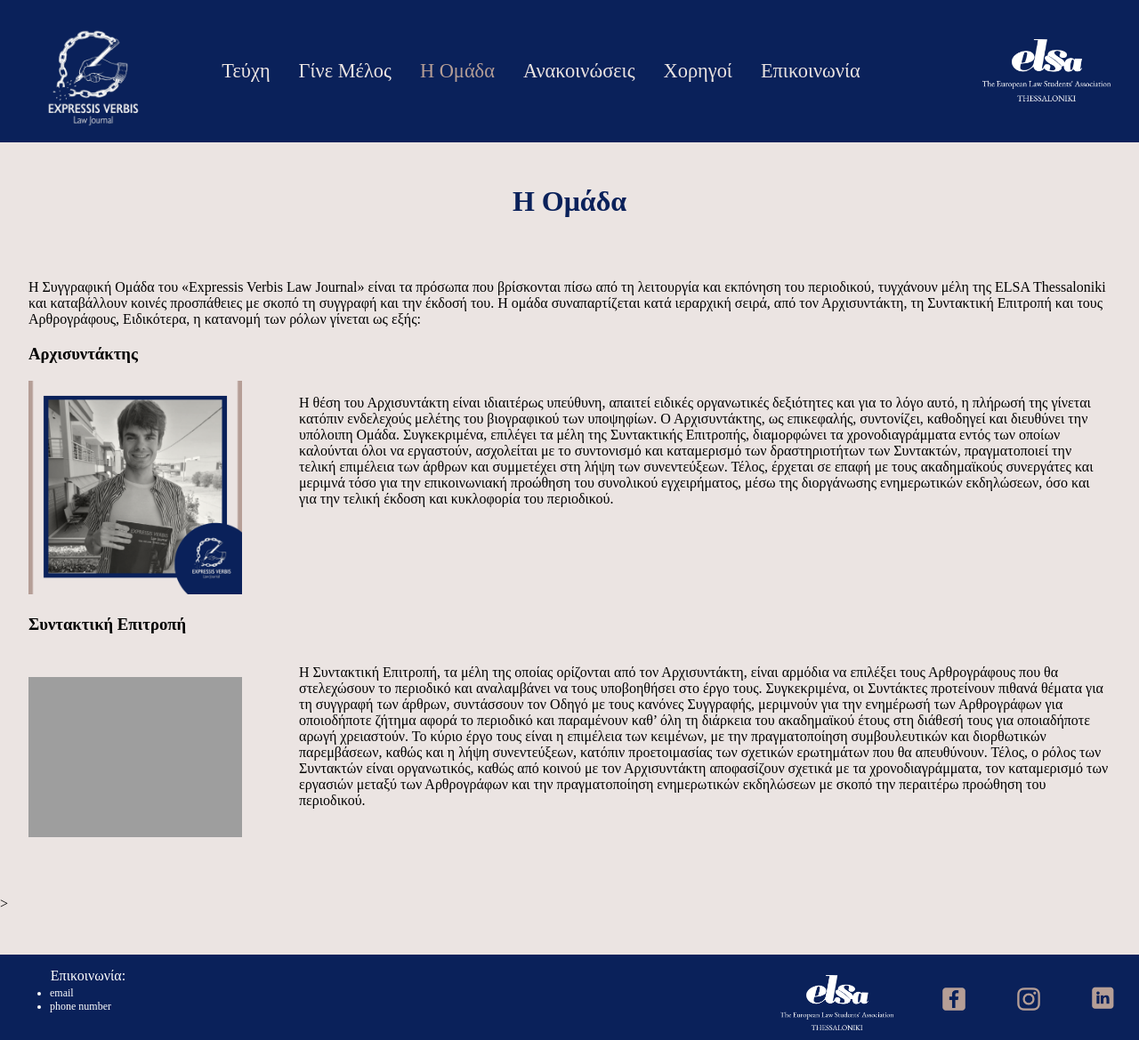
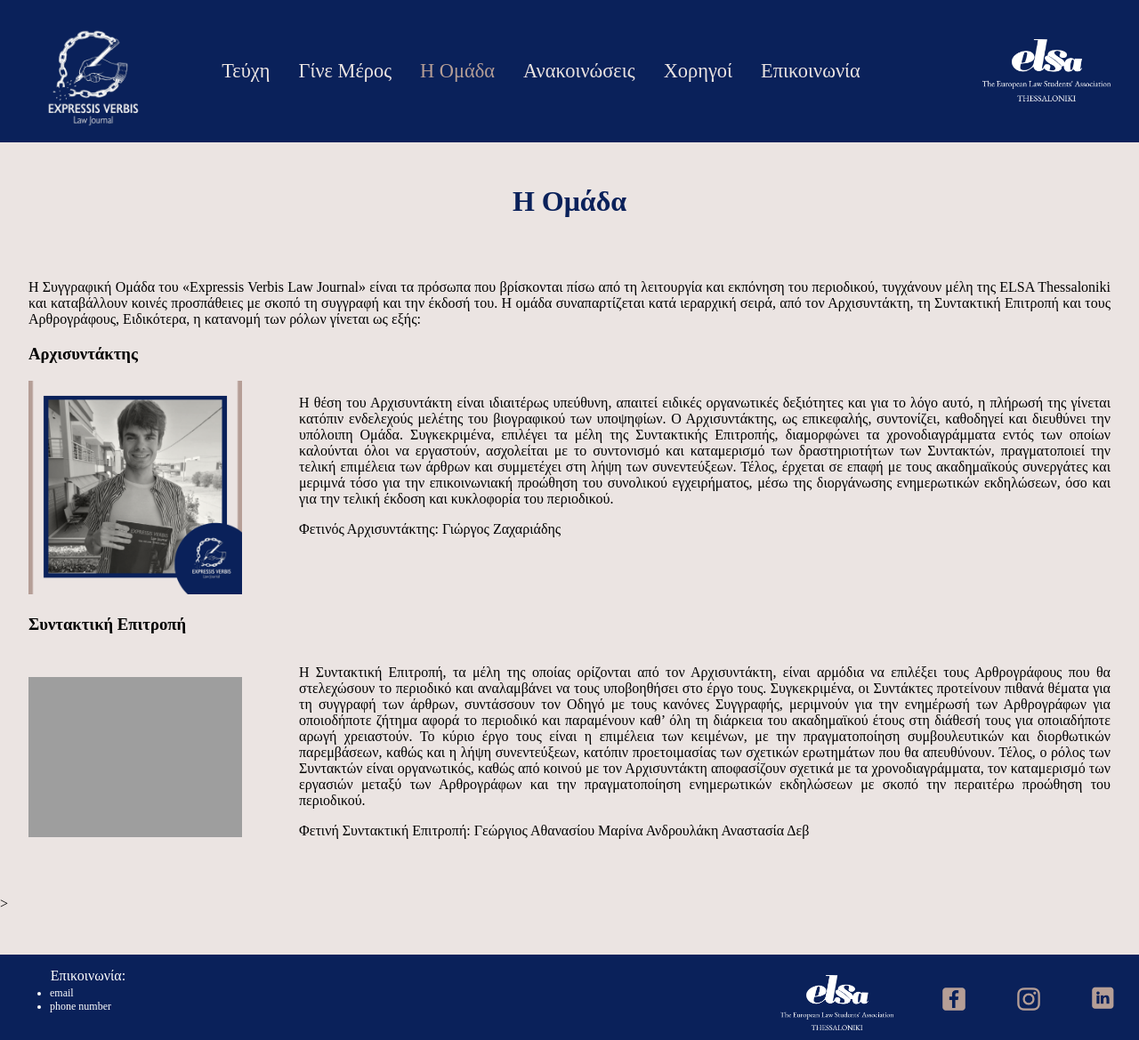
Before and after one commit to G-Papad/ExpressisVerbisLawJournalSite, a Django app: page /team in a window 1280 px wide. Shown: the whole page at 89% size. Run offline with Django 4.2, Linux system fonts and the light colour scheme; data comes from the database, SQL or seed files in the repository; both versions use the stored data as it was after the commit; grey boxes are pictures that could not be loaded.

Commit message:
alingment

```diff
--- a/expressisverbis/ExpressisVerbisApp/static/css/announcements_style.css
+++ b/expressisverbis/ExpressisVerbisApp/static/css/announcements_style.css
@@ -53,6 +53,7 @@
   font-size: 1.2rem;
   margin: 1rem;
   word-wrap: normal;
+  text-align: justify;
 }
 
 @media (max-width:600px){
--- a/expressisverbis/ExpressisVerbisApp/static/css/main_style.css
+++ b/expressisverbis/ExpressisVerbisApp/static/css/main_style.css
@@ -17,6 +17,7 @@
     /* width: fit-content; */
     font-size: 18px;
     font-family: 'Times New Roman', Times, serif;
+    text-align: justify;
 }
 
 .latest-issue-container{
--- a/expressisverbis/ExpressisVerbisApp/templates/members.html
+++ b/expressisverbis/ExpressisVerbisApp/templates/members.html
@@ -7,7 +7,7 @@
     <div class="split-container">
         <div class="mem-container-left col-5">
             <h2>Γίνε Αρθογράφος</h2>
-            <p>Lorem ipsum dolor sit amet, consectetur adipiscing elit. Curabitur vehicula velit ut fermentum suscipit. Mauris molestie nisi sed turpis bibendum, sed mollis ex consectetur. Cras consequat erat eget enim egestas, dignissim gravida nisi volutpat. Aliquam non dui velit. Vestibulum ante ipsum primis in faucibus orci luctus et ultrices posuere cubilia curae; Aenean eget posuere leo. Quisque euismod venenatis sem, at dapibus tortor consectetur id. Duis eleifend risus diam, eu luctus odio ullamcorper a. Maecenas et massa ipsum. Mauris porta aliquam ipsum feugiat imperdiet. Lorem ipsum dolor sit amet, consectetur adipiscing elit. Donec cursus dui turpis, ut malesuada neque dapibus a. Suspendisse diam magna, facilisis quis hendrerit vulputate, malesuada eu dolor.
+            <p style="text-align: justify;">Lorem ipsum dolor sit amet, consectetur adipiscing elit. Curabitur vehicula velit ut fermentum suscipit. Mauris molestie nisi sed turpis bibendum, sed mollis ex consectetur. Cras consequat erat eget enim egestas, dignissim gravida nisi volutpat. Aliquam non dui velit. Vestibulum ante ipsum primis in faucibus orci luctus et ultrices posuere cubilia curae; Aenean eget posuere leo. Quisque euismod venenatis sem, at dapibus tortor consectetur id. Duis eleifend risus diam, eu luctus odio ullamcorper a. Maecenas et massa ipsum. Mauris porta aliquam ipsum feugiat imperdiet. Lorem ipsum dolor sit amet, consectetur adipiscing elit. Donec cursus dui turpis, ut malesuada neque dapibus a. Suspendisse diam magna, facilisis quis hendrerit vulputate, malesuada eu dolor.
 
                 Cras volutpat blandit suscipit. Proin a luctus libero, eu placerat diam. In eget odio ligula. Nullam efficitur dictum vehicula. Aenean convallis leo a tempor vulputate. Nunc pellentesque velit tristique diam tincidunt, eu efficitur massa gravida. Suspendisse dui tortor, lacinia et aliquam sed, pellentesque vel enim. Nunc blandit odio vitae tortor auctor efficitur eu non magna. Vivamus non mi pulvinar, egestas massa a, vulputate magna. Nulla eget magna nec enim sollicitudin aliquet. Donec sagittis tempor enim, eu semper erat eleifend non. Aenean a bibendum turpis, vitae blandit ipsum. Duis faucibus justo porta interdum tristique. Etiam feugiat neque nec bibendum rutrum. Curabitur pellentesque ex arcu, vitae vestibulum risus tempus sit amet.
 
@@ -19,7 +19,7 @@
         </div>
         <div class="mem-container-right col-5">
             <h2>Γίνε Μέρος</h2>
-            <p>Lorem ipsum dolor sit amet, consectetur adipiscing elit. Curabitur vehicula velit ut fermentum suscipit. Mauris molestie nisi sed turpis bibendum, sed mollis ex consectetur. Cras consequat erat eget enim egestas, dignissim gravida nisi volutpat. Aliquam non dui velit. Vestibulum ante ipsum primis in faucibus orci luctus et ultrices posuere cubilia curae; Aenean eget posuere leo. Quisque euismod venenatis sem, at dapibus tortor consectetur id. Duis eleifend risus diam, eu luctus odio ullamcorper a. Maecenas et massa ipsum. Mauris porta aliquam ipsum feugiat imperdiet. Lorem ipsum dolor sit amet, consectetur adipiscing elit. Donec cursus dui turpis, ut malesuada neque dapibus a. Suspendisse diam magna, facilisis quis hendrerit vulputate, malesuada eu dolor.
+            <p style="text-align: justify;">Lorem ipsum dolor sit amet, consectetur adipiscing elit. Curabitur vehicula velit ut fermentum suscipit. Mauris molestie nisi sed turpis bibendum, sed mollis ex consectetur. Cras consequat erat eget enim egestas, dignissim gravida nisi volutpat. Aliquam non dui velit. Vestibulum ante ipsum primis in faucibus orci luctus et ultrices posuere cubilia curae; Aenean eget posuere leo. Quisque euismod venenatis sem, at dapibus tortor consectetur id. Duis eleifend risus diam, eu luctus odio ullamcorper a. Maecenas et massa ipsum. Mauris porta aliquam ipsum feugiat imperdiet. Lorem ipsum dolor sit amet, consectetur adipiscing elit. Donec cursus dui turpis, ut malesuada neque dapibus a. Suspendisse diam magna, facilisis quis hendrerit vulputate, malesuada eu dolor.
 
                 Cras volutpat blandit suscipit. Proin a luctus libero, eu placerat diam. In eget odio ligula. Nullam efficitur dictum vehicula. Aenean convallis leo a tempor vulputate. Nunc pellentesque velit tristique diam tincidunt, eu efficitur massa gravida. Suspendisse dui tortor, lacinia et aliquam sed, pellentesque vel enim. Nunc blandit odio vitae tortor auctor efficitur eu non magna. Vivamus non mi pulvinar, egestas massa a, vulputate magna. Nulla eget magna nec enim sollicitudin aliquet. Donec sagittis tempor enim, eu semper erat eleifend non. Aenean a bibendum turpis, vitae blandit ipsum. Duis faucibus justo porta interdum tristique. Etiam feugiat neque nec bibendum rutrum. Curabitur pellentesque ex arcu, vitae vestibulum risus tempus sit amet.
 
--- a/expressisverbis/ExpressisVerbisApp/templates/nav.html
+++ b/expressisverbis/ExpressisVerbisApp/templates/nav.html
@@ -13,7 +13,7 @@
     <div class="navbar-links">
       <ul>
         <li><a href="/issues">Τεύχη</a></li>
-        <li><a href="/members">Γίνε Μέλος</a></li>
+        <li><a href="/members">Γίνε Μέρος</a></li>
         <li><a href="/team">Η Ομάδα</a></li>
         <li><a href="/announcements">Ανακοινώσεις</a></li>
         <li><a href="/sponsors">Χορηγοί</a></li>
--- a/expressisverbis/ExpressisVerbisApp/templates/team.html
+++ b/expressisverbis/ExpressisVerbisApp/templates/team.html
@@ -4,7 +4,7 @@
 {%block content%}
 <h1 class="category-title">Η Ομάδα</h1>
 <div class="team-container">
-    <p>Η  Συγγραφική Ομάδα του «Expressis Verbis Law Journal» είναι τα πρόσωπα που βρίσκονται πίσω από τη λειτουργία και εκπόνηση του περιοδικού, τυγχάνουν μέλη της ELSA Thessaloniki και καταβάλλουν κοινές προσπάθειες με σκοπό τη συγγραφή και την έκδοσή του. Η ομάδα συναπαρτίζεται κατά ιεραρχική σειρά, από τον Αρχισυντάκτη, τη Συντακτική Επιτροπή και τους Αρθρογράφους, Ειδικότερα, η κατανομή των ρόλων γίνεται ως εξής:</p>
+    <p style="text-align: justify;">Η  Συγγραφική Ομάδα του «Expressis Verbis Law Journal» είναι τα πρόσωπα που βρίσκονται πίσω από τη λειτουργία και εκπόνηση του περιοδικού, τυγχάνουν μέλη της ELSA Thessaloniki και καταβάλλουν κοινές προσπάθειες με σκοπό τη συγγραφή και την έκδοσή του. Η ομάδα συναπαρτίζεται κατά ιεραρχική σειρά, από τον Αρχισυντάκτη, τη Συντακτική Επιτροπή και τους Αρθρογράφους, Ειδικότερα, η κατανομή των ρόλων γίνεται ως εξής:</p>
     {% for member in team %}
     <h3>{{member.rank}}</h3>
     <div class="team-member">
@@ -12,7 +12,13 @@
             <img src="{{ member.photo.url}}" alt="member photo" width=100% class='cover-photo'>
         </div>
         <div class="col-9">
-        <p>{{ member.description }}</p>
+        <p style="text-align: justify;">{{ member.description }}</p>
+        {% if member.rank == "Αρχισυντάκτης" %}
+        <p >Φετινός Αρχισυντάκτης: {{ member.name }}</p>
+        {% endif %}
+        {% if member.rank == "Συντακτική Επιτροπή" %}
+            <p>Φετινή Συντακτική Επιτροπή: {{member.name}}</p>
+        {% endif %}
         </div>
     </div>
     {% endfor %}
--- a/expressisverbis/ExpressisVerbisApp/urls.py
+++ b/expressisverbis/ExpressisVerbisApp/urls.py
@@ -11,7 +11,7 @@ urlpatterns = [
     path('members', views.members, name='members'),
     path('contact', views.contact, name='contact'),
     path('team', views.team, name='team'),
-    path('sponsors', views.sponsors, name='sponsors'),
+    path('sponsors/', views.sponsors, name='sponsors'),
     path('announcements', views.announcements, name='announcements'),
     path('announcements/<str:annr>', views.announcement, name='announcement'),
 ] + static(settings.MEDIA_URL, document_root=settings.MEDIA_ROOT)
```
Also changed, not shown: expressisverbis/db.sqlite3, expressisverbis/media/team/Αρχισυντάκτης.png (added), 1 other file.
